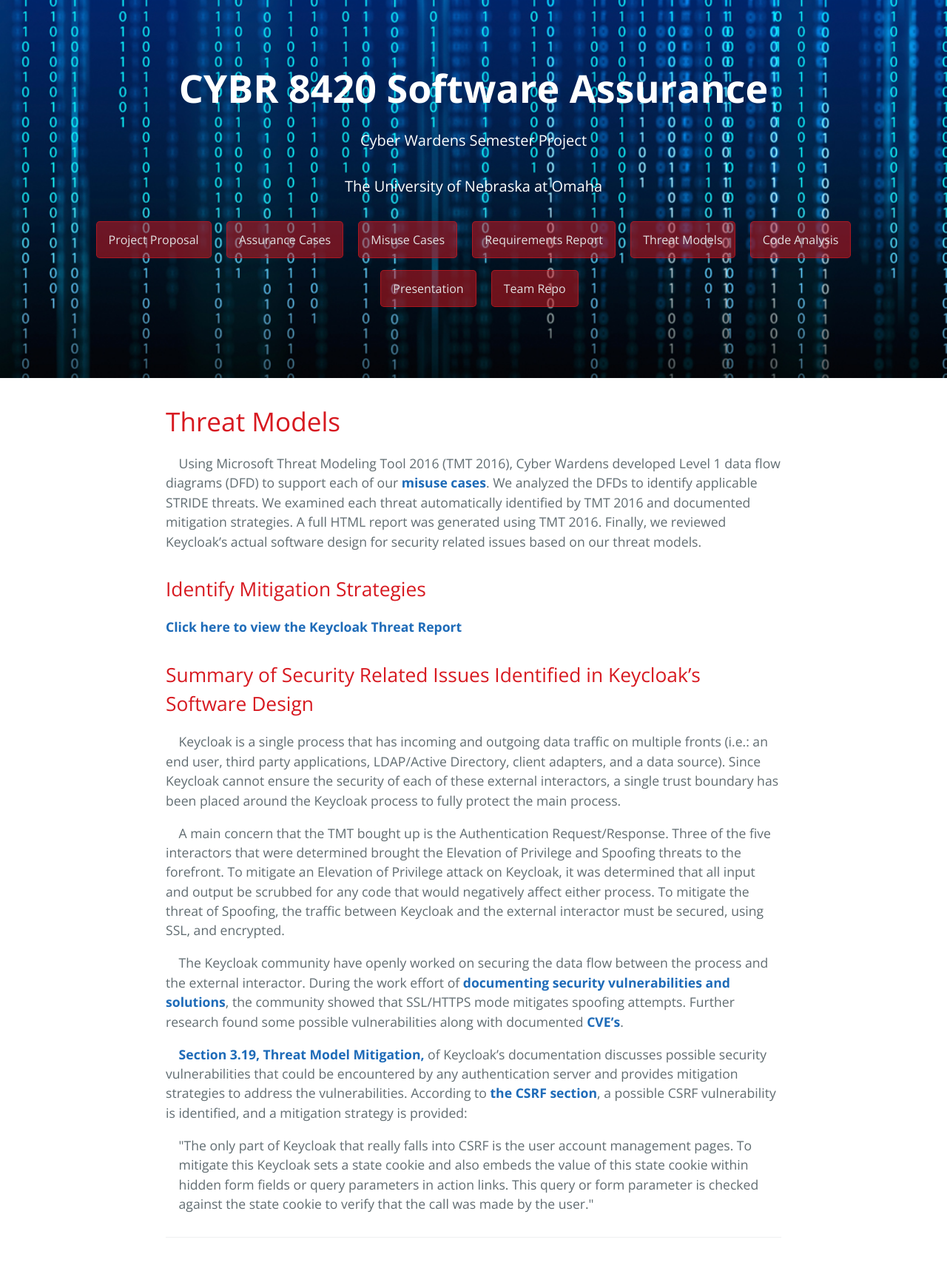
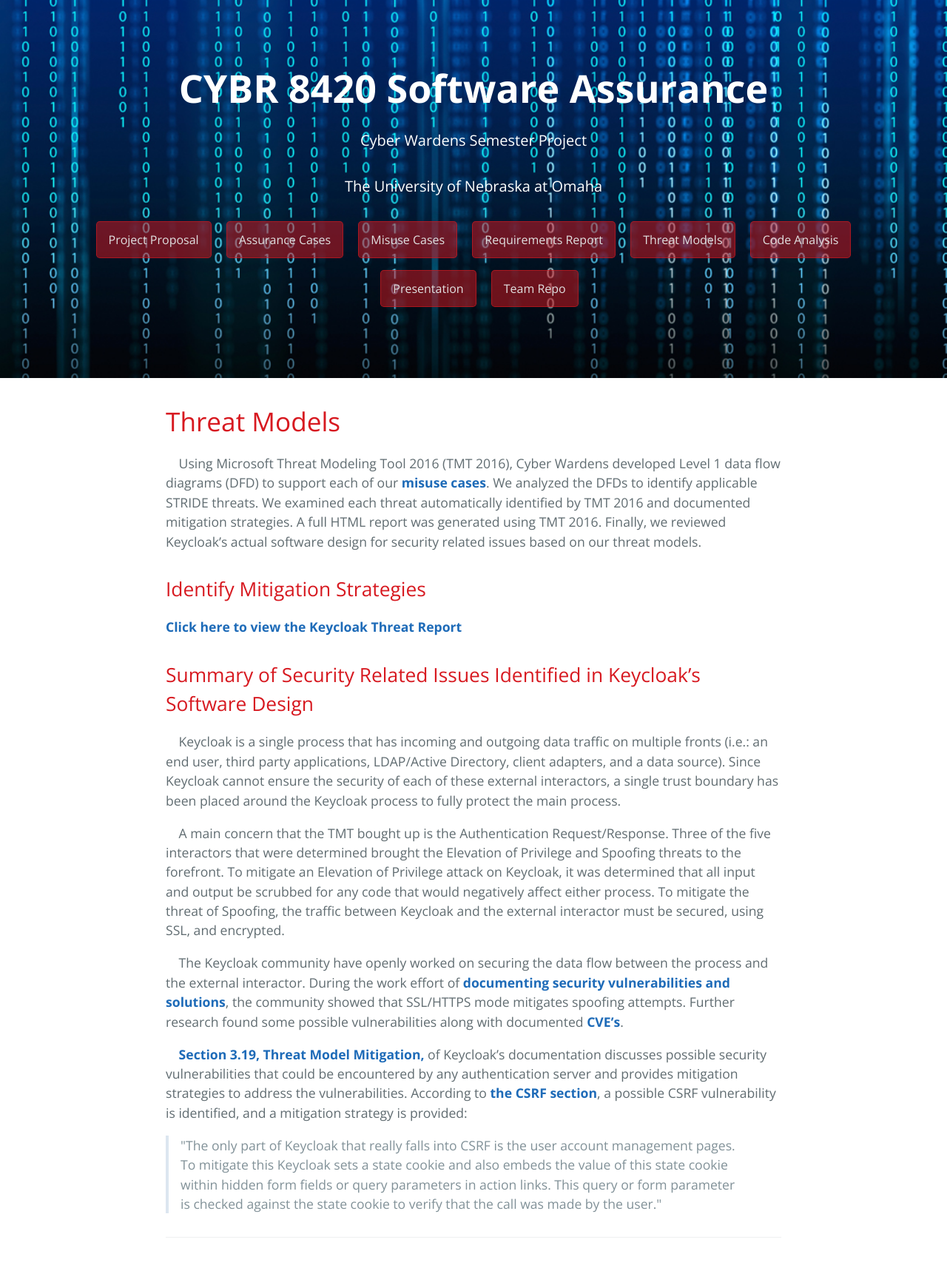
Before and after one commit to DanielLucier/CYBER8420-SemesterProject, a Jekyll site: the page built from misc/pages/ThreatModels.md, in a window 1280 px wide. Shown: the whole page at 74% size. Built offline with Jekyll 4.4.1, drawn with Linux system fonts in a browser that asks for light colours.

Commit message:
Update ThreatModels.md

```diff
--- a/misc/pages/ThreatModels.md
+++ b/misc/pages/ThreatModels.md
@@ -23,4 +23,4 @@ Summary of Security Related Issues Identified in Keycloak's Software Design
 
 &emsp;<a href="http://www.keycloak.org/docs/3.3/server_admin/topics/threat.html"><strong>Section 3.19, Threat Model Mitigation,</strong></a> of Keycloak's documentation discusses possible security vulnerabilities that could be encountered by any authentication server and provides mitigation strategies to address the vulnerabilities. According to <a href = "http://www.keycloak.org/docs/3.3/server_admin/topics/threat/csrf.html"><strong>the CSRF section</strong></a>, a possible CSRF vulnerability is identified, and a mitigation strategy is provided:
 
-<div style="padding-left: 1em;">"The only part of Keycloak that really falls into CSRF is the user account management pages. To mitigate this Keycloak sets a state cookie and also embeds the value of this state cookie within hidden form fields or query parameters in action links. This query or form parameter is checked against the state cookie to verify that the call was made by the user."</div>
+<blockquote>"The only part of Keycloak that really falls into CSRF is the user account management pages. To mitigate this Keycloak sets a state cookie and also embeds the value of this state cookie within hidden form fields or query parameters in action links. This query or form parameter is checked against the state cookie to verify that the call was made by the user."</blockquote>
```
